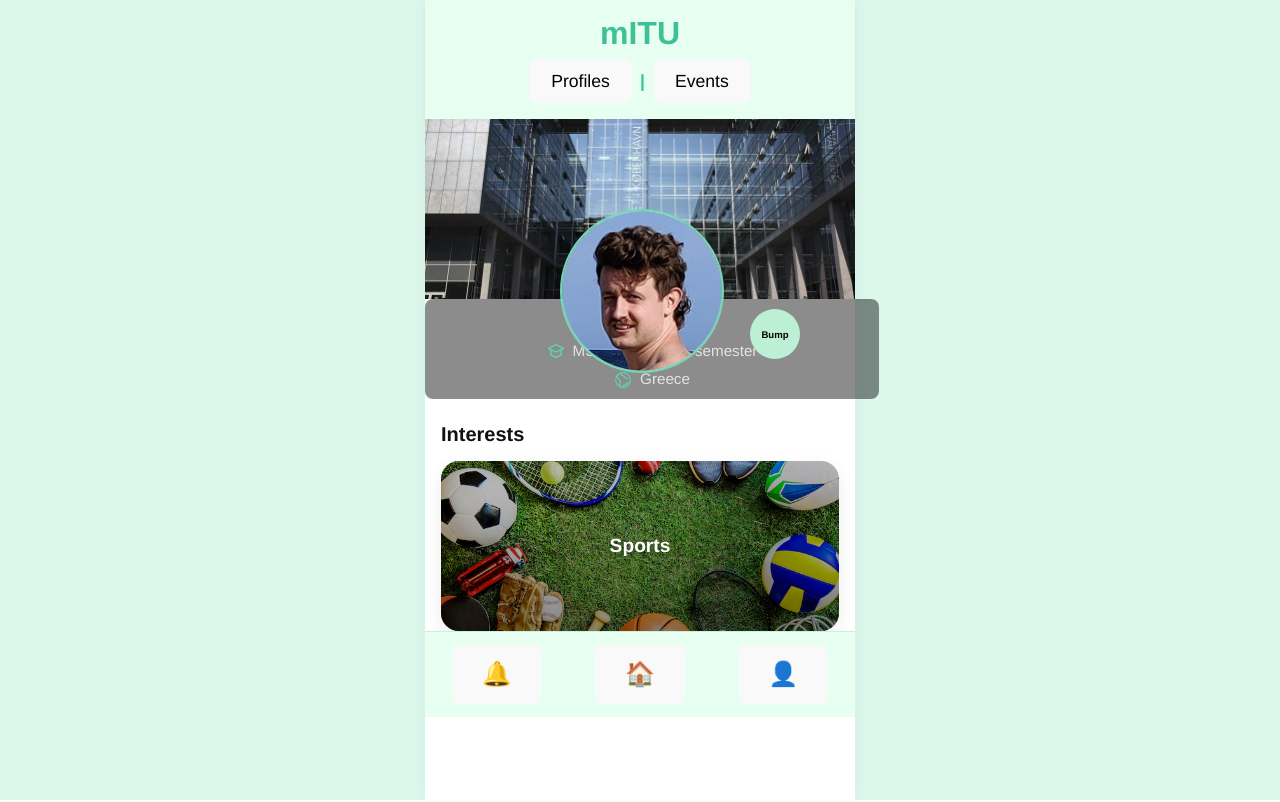
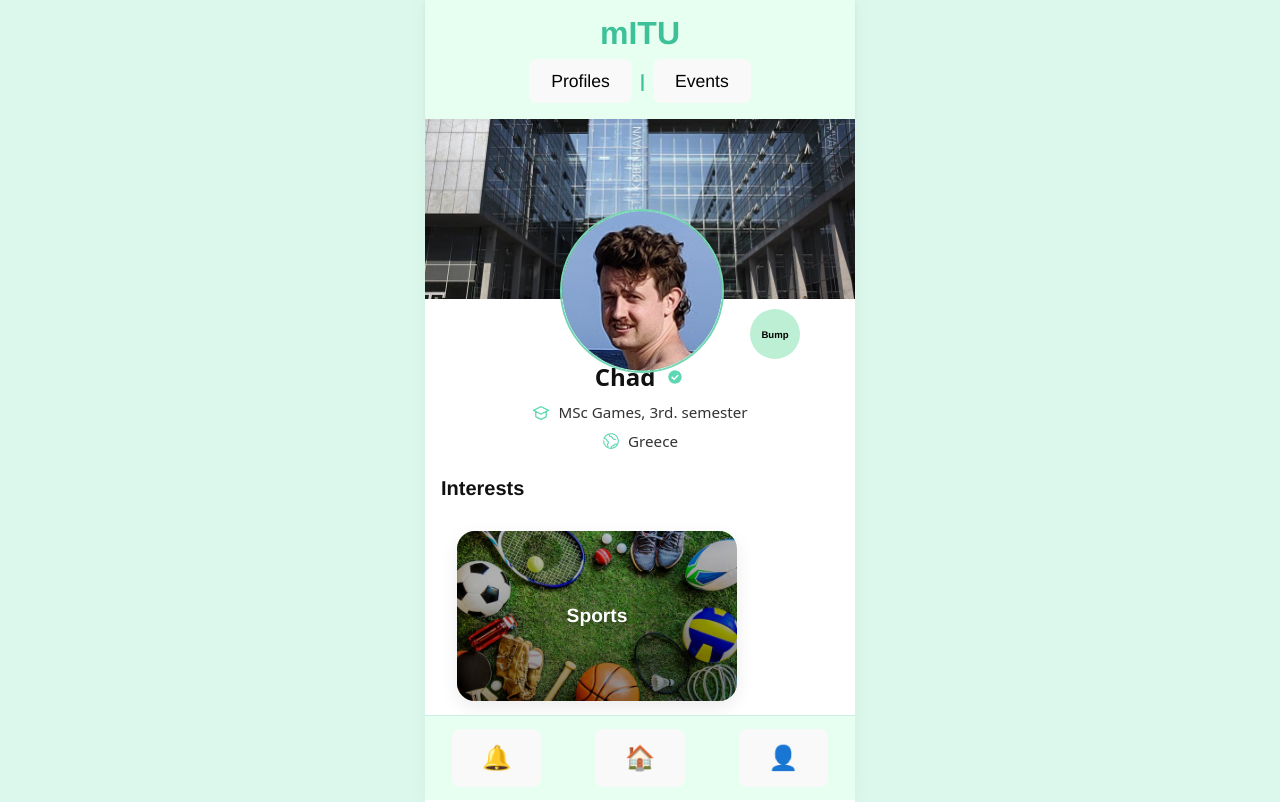
Before and after one commit to TID-A25/myITU, a React (Vite) app: page /other-user-profile in a window 1280 px wide. Built offline with nearby package versions, Linux system fonts and the light colour scheme.

Commit message:
separating user profile into components

```diff
--- /dev/null
+++ b/src/components/ProfileHeader.jsx
@@ -0,0 +1,35 @@
+import React from "react";
+import coverPhoto from "../assets/Coverpicture.jpg";
+import settingsIcon from "../assets/Settings.svg";
+export default function ProfileHeader({
+  profilePicture,
+  showSettings = false,
+  onBump, //callback function, runs when bump is clicked
+}) {
+  return (
+    <div className="header-wrap">
+      <div className="cover-photo-header">
+        <img src={coverPhoto} alt="Cover" />
+      </div>
+
+      <div className="profile-picture-header">
+        <img src={profilePicture} alt="Profile" className="profile-img" />
+
+        {showSettings && (
+          <img
+            src={settingsIcon}
+            className="settings-icon"
+            alt="Settings icon"
+          />
+        )}
+
+        {!showSettings && (
+          //calls the onBump prop whn user clicks
+          <button className="bump-button" onClick={onBump}>
+            Bump
+          </button>
+        )}
+      </div>
+    </div>
+  );
+}
--- /dev/null
+++ b/src/components/ProfileInfo.jsx
@@ -0,0 +1,27 @@
+import React from "react";
+import verifiedBadge from "../assets/Verified.svg";
+import globe from "../assets/Globe.svg";
+import hat from "../assets/Graduation_hat.svg";
+
+export default function ProfileInfo({ profile }) {
+  return (
+    <div className="user-profile-info">
+      <div className="name-row">
+        <h3>{profile.name}</h3>
+        <img src={verifiedBadge} className="badge" alt="Verified badge" />
+      </div>
+
+      <div className="info-row">
+        <img src={hat} className="hat" alt="Graduation hat" />
+        <p>
+          {profile.degree}, {profile.semester}
+        </p>
+      </div>
+
+      <div className="info-row">
+        <img src={globe} className="globe" alt="Globus" />
+        <p>{profile.country}</p>
+      </div>
+    </div>
+  );
+}
--- /dev/null
+++ b/src/components/ProfileInterests.jsx
@@ -0,0 +1,11 @@
+import React from "react";
+import InterestScroller from "./InterestScroller.jsx";
+
+export default function ProfileInterests({ interests }) {
+  return (
+    <div className="interests-row">
+      <h3>Interests</h3>
+      <InterestScroller interests={interests} />
+    </div>
+  );
+}
--- a/src/pages/OtherUserProfile.jsx
+++ b/src/pages/OtherUserProfile.jsx
@@ -1,66 +1,27 @@
 import React from "react";
-import verifiedBadge from "../assets/Verified.svg";
 import { mockProfileData } from "../data/mockProfiles.js";
-import coverPhoto from "../assets/Coverpicture.jpg";
-import profilePicture from "../assets/Chad.jpg";
-import globe from "../assets/Globe.svg";
-import hat from "../assets/Graduation_hat.svg";
-import settingsIcon from "../assets/Settings.svg";
-import InterestCard from "../components/InterestCard.jsx";
-import { Link } from "react-router-dom";
+import ProfileHeader from "../components/ProfileHeader.jsx";
+import ProfileInfo from "../components/ProfileInfo.jsx";
+import ProfileInterests from "../components/ProfileInterests.jsx";
+import chadPic from "../assets/Chad.jpg";
+import { useNavigate } from "react-router-dom";
 
-export default function OtherUserProfile() {
-  {
-    /*We load the first element in the mock data list*/
-  }
+export default function OtherUserProfilePage() {
   const profile = mockProfileData[1];
+  const navigate = useNavigate();
 
   return (
     <div>
-      {/* Header photo and cover photo */}
-
-      <div className="header-wrap">
-        <div className="cover-photo-header">
-          <img src={coverPhoto} alt="Cover" />
-        </div>
-
-        <div className="profile-picture-header">
-          <img
-            src={profilePicture}
-            alt="Profile Picture"
-            className="profile-img"
-          />
-          <Link to="/bump-sent">
-            <button className="bump-button">Bump</button>
-          </Link>
-        </div>
-      </div>
-
-      {/* Profile info on the page */}
-      <div className="profile-info">
-        <div className="name-row">
-          <h3>{profile.name}</h3>
-          <img src={verifiedBadge} className="badge" alt="Verified badge" />
-        </div>
-
-        <div className="info-row">
-          <img src={hat} className="hat" alt="Graduation hat" />
-          <p>
-            {profile.degree}, {profile.semester}
-          </p>
-        </div>
-
-        <div className="info-row">
-          <img src={globe} className="globe" alt="Globus" />
-          <p>{profile.country}</p>
-        </div>
-      </div>
-
-      {/* Interests row*/}
-      <div className="interests-row">
-        <h3>Interests</h3>
-        <InterestCard interest={profile.interest} />
-      </div>
+      <ProfileHeader
+        profilePicture={chadPic}
+        showSettings={false}
+        //navigates to bump page
+        onBump={() => navigate("/bump-sent")}
+      />
+      <ProfileInfo profile={profile} />
+      <ProfileInterests
+        interests={profile.interests || profile.interest}
+      />
     </div>
   );
 }
--- a/src/pages/UserProfile.jsx
+++ b/src/pages/UserProfile.jsx
@@ -6,7 +6,6 @@ import profilePicture from "../assets/Athena.jpg";
 import globe from "../assets/Globe.svg";
 import hat from "../assets/Graduation_hat.svg";
 import settingsIcon from "../assets/Settings.svg";
-import InterestCard from "../components/InterestCard.jsx";
 import InterestScroller from "../components/InterestScroller.jsx";
 
 export default function UserProfile() {
```
